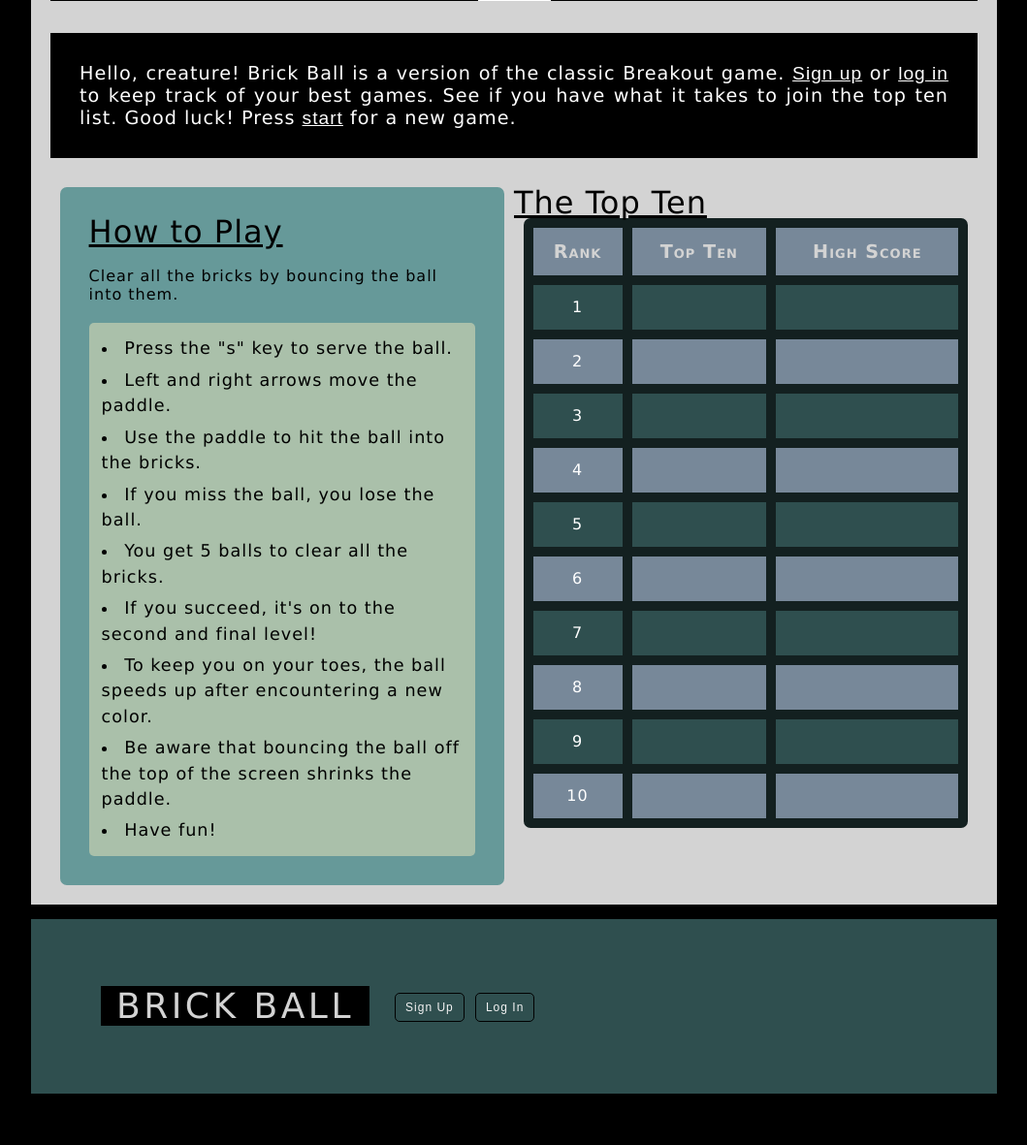
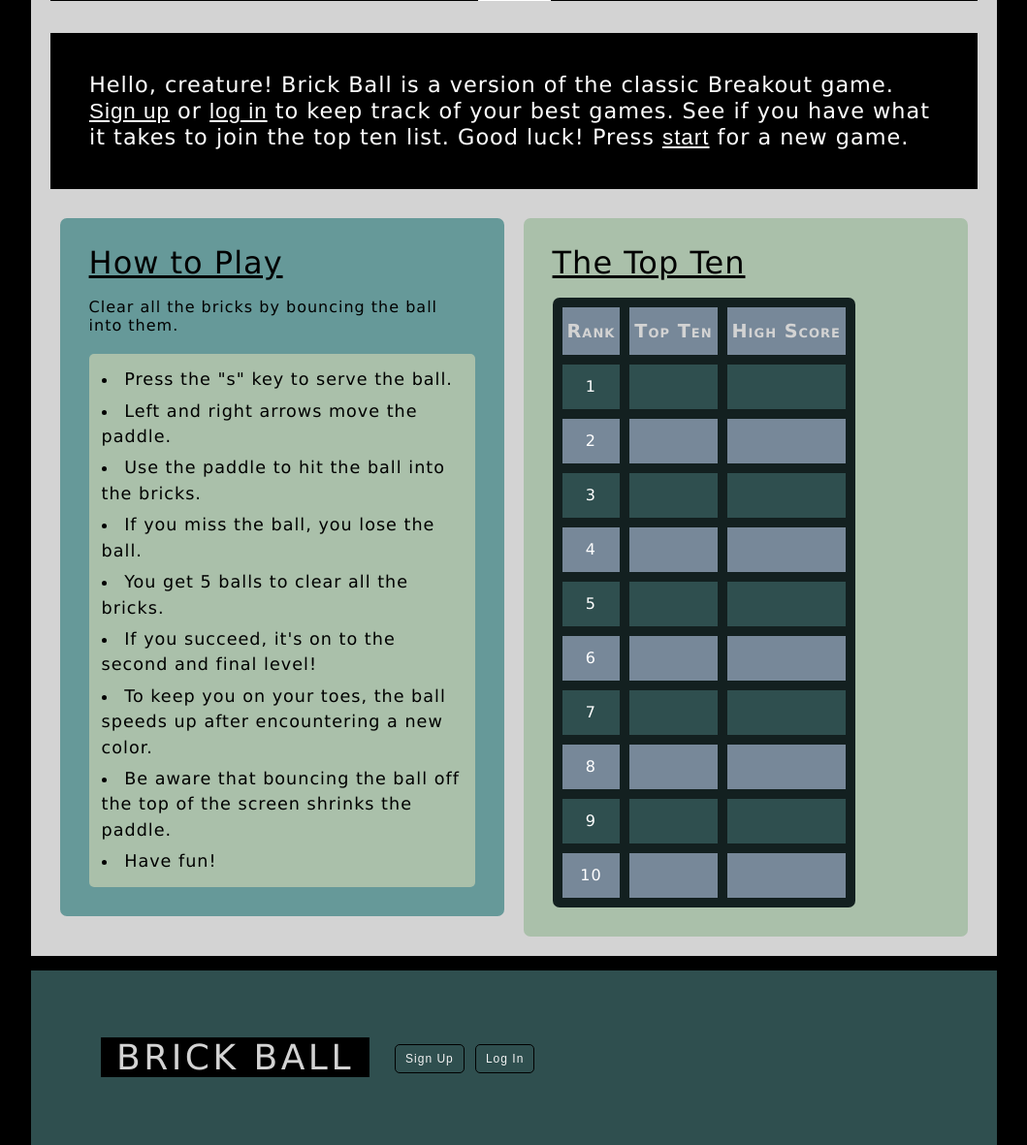
Before and after one commit to adfranks/brickball, a PHP site: page /brickball.php in a window 1280 px wide. Shown: the part 799-1980 px from the top of the page at 97% size, without its empty margins (110-1169 px from the left). Before the commit the page ends 1927 px from the top, so only its background shows below. Run offline with PHP 8.4, Linux system fonts and the light colour scheme; data that the repository does not hold is empty.

Commit message:
container for top ten

```diff
--- a/css/brickball.css
+++ b/css/brickball.css
@@ -74,7 +74,7 @@ h1 {
 }
 h2 {font-size: 2em; text-decoration: underline;}
 canvas {background-color: black;}
-table, #directions {border-radius: 7px;}
+table, #directions, #topten {border-radius: 7px;}
 main {
   margin: 0 auto 15px auto;
   width: 956px;
@@ -128,8 +128,6 @@ table {
   background-color: #132020;
   color: white;
   border-spacing: 10px;
-  width: 96%;
-  margin: auto;
 }
 th, td {text-align: center; padding: 15px 5px;}
 th {
@@ -150,9 +148,8 @@ tr:nth-child(odd), th {background-color: lightslategrey;}
   color: white;
 }
 #greet {
-  padding: 30px;
-  text-align: justify;
-  font-size: 1.2em;
+  padding: 40px;
+  font-size: 1.4em;
 }
 #greet button {
   background-color: black;
@@ -169,12 +166,14 @@ tr:nth-child(odd), th {background-color: lightslategrey;}
 #col-1 {float: left; width: 50%;}
 #col-1 b {font-size: 1.5em;}
 #col-2 {float: left; width: 50%;}
-#directions {
-  background-color: #669999;
+#directions, #topten {
   width: 96%;
   margin: auto;
   padding: 30px;
 }
+#topten {background-color: #AAC0AA;}
+#topten h2 {margin-bottom: 20px;}
+#directions {background-color: #669999;}
 #directions button {padding: 10px;}
 #objective {padding: 20px 0px; font-size: 1em;}
 #game-end:hover {animation: none; color: blue;}
```
